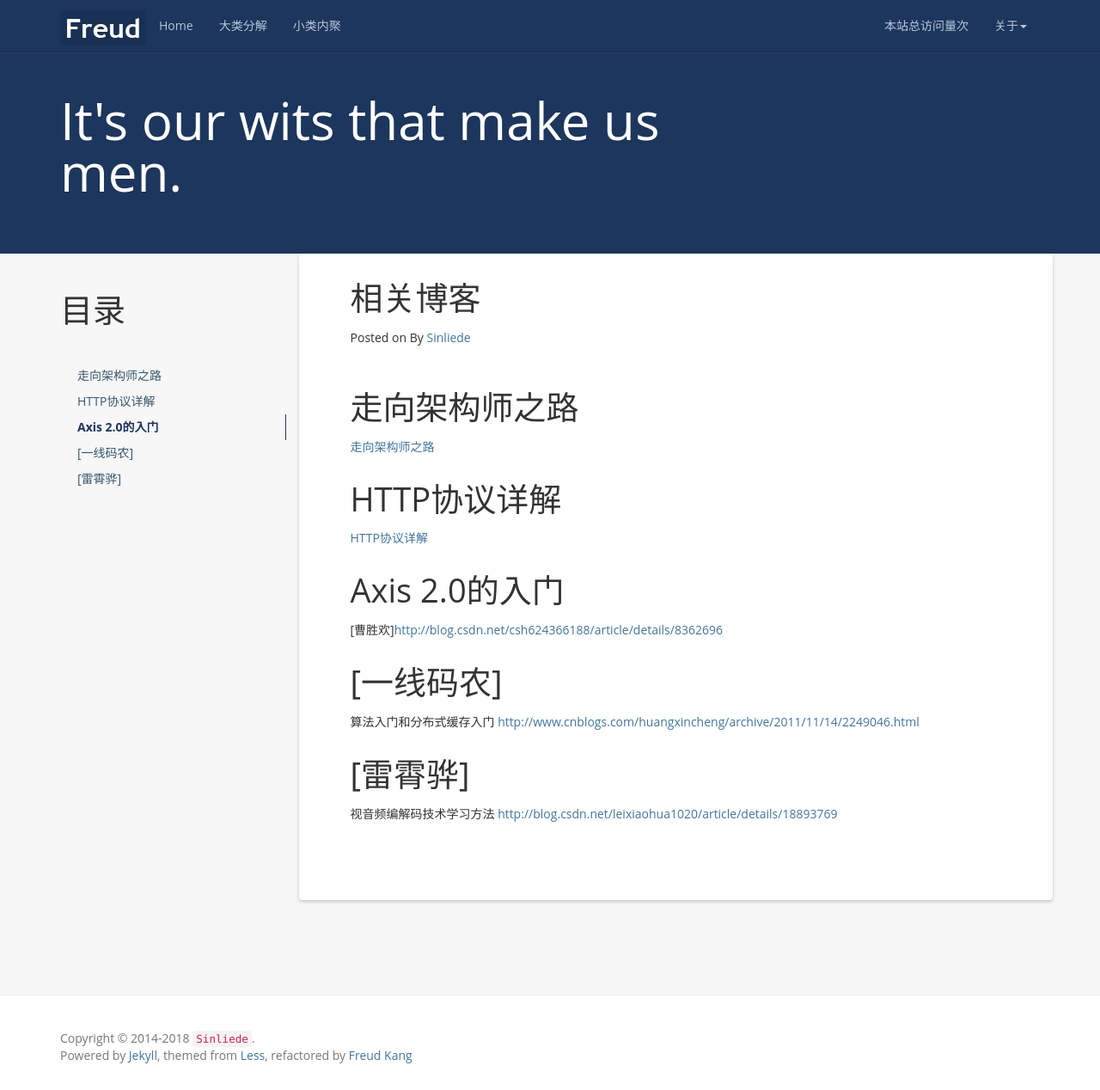
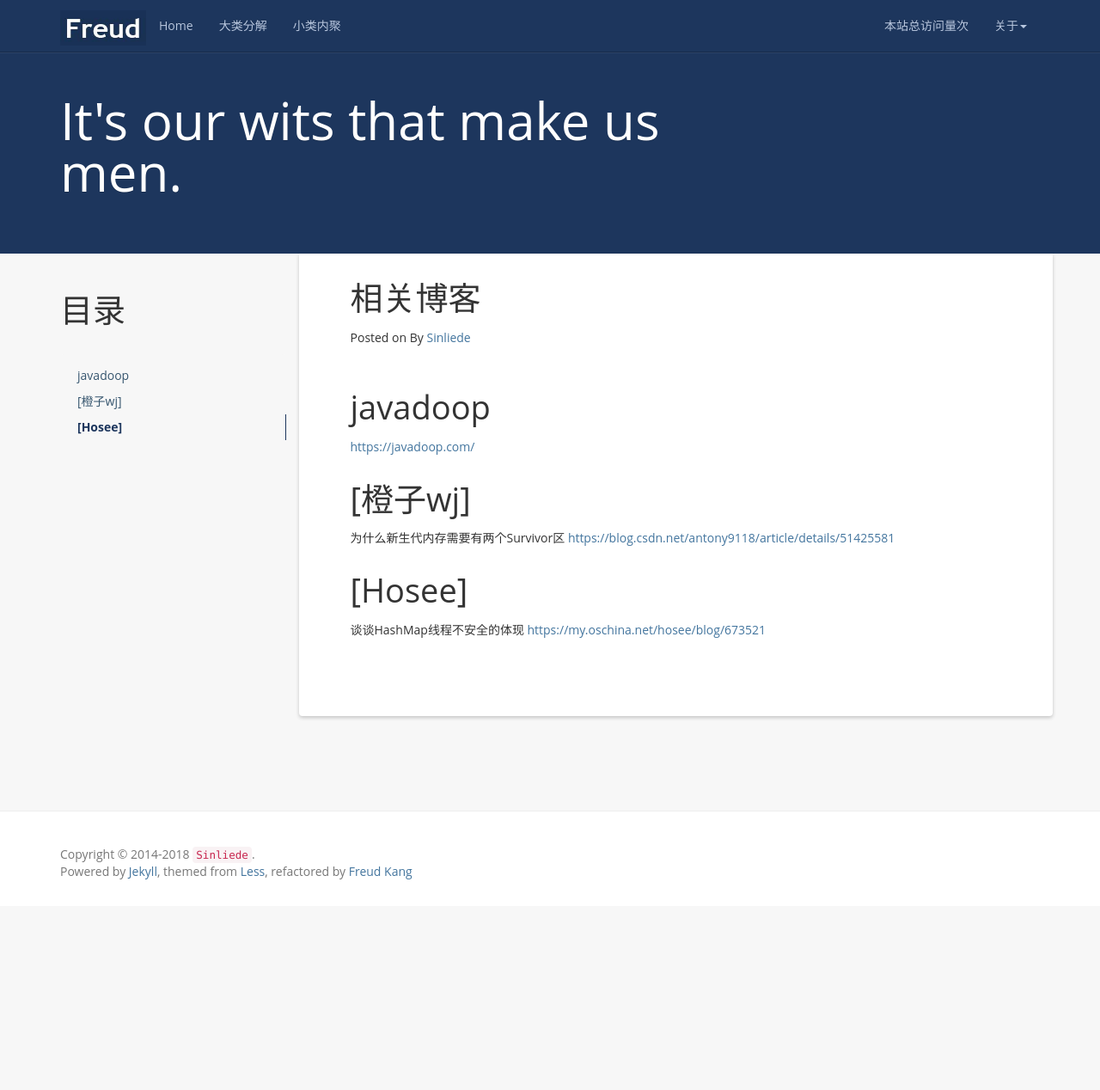
Before and after one commit to Sinliede/Sinliede.github.io, a Jekyll site: the page built from reference.md, in a window 1280 px wide and 1268 px high. Shown: the whole window at 86% size. Built offline with Jekyll 4.4.1, drawn with Linux system fonts in a browser that asks for light colours; nearby versions of some CDN libraries; Markdown is read by kramdown in place of the engine named in the settings; a script that is not in the unit is left out; comment, search, counter and statistics services are not loaded.

Commit message:
decorate blog

```diff
--- a/_includes/header.html
+++ b/_includes/header.html
@@ -32,11 +32,10 @@
             <li><a rel="nofollow" target="_blank" href="{{site.github}}">Github</a></li>
             <li><a rel="nofollow" target="_blank" href="{{site.resume_site}}">关于作者</a></li>
             <li><a rel="nofollow" href="{{ '/books' | prepend: site.baseurl }}">我的书单</a></li>
-            <li><a rel="nofollow" href="http://www.hifreud.com/domains/">域名管理</a></li>
             <li><a rel="nofollow" href="{{ '/reference' | prepend: site.baseurl }}">推荐博客</a></li>
             <li><a href="{{ '/feed.xml' | prepend: site.baseurl }}">RSS订阅</a></li>
             <li class="divider"></li>
-            <li><a rel="nofollow" target="_blank" href="https://github.com/luoyan35714/LessOrMore.git">本项目</a></li>
+            <li><a rel="nofollow" target="_blank" href="https://github.com/Sinliede/Sinliede.github.io.git">本项目</a></li>
           </ul>
         </li>
       </ul>
--- a/reference.md
+++ b/reference.md
@@ -8,24 +8,16 @@ permalink: /reference/
 {:toc}
 
 
-走向架构师之路
+javadoop
 =====================
-[走向架构师之路](http://blog.csdn.net/cutesource/article/details/4901506)
+[https://javadoop.com/](https://javadoop.com/)
 
-HTTP协议详解
+[橙子wj]
 =====================
-[HTTP协议详解](http://www.jmarshall.com/easy/http/)
+为什么新生代内存需要有两个Survivor区
+[https://blog.csdn.net/antony9118/article/details/51425581](https://blog.csdn.net/antony9118/article/details/51425581)
 
-Axis 2.0的入门
+[Hosee]
 =====================
-[曹胜欢][http://blog.csdn.net/csh624366188/article/details/8362696](http://blog.csdn.net/csh624366188/article/details/8362696)
-
-[一线码农]
-=====================
-算法入门和分布式缓存入门
-[http://www.cnblogs.com/huangxincheng/archive/2011/11/14/2249046.html](http://www.cnblogs.com/huangxincheng/archive/2011/11/14/2249046.html)
-
-[雷霄骅]
-=====================
-视音频编解码技术学习方法
-[http://blog.csdn.net/leixiaohua1020/article/details/18893769](http://blog.csdn.net/leixiaohua1020/article/details/18893769)
+谈谈HashMap线程不安全的体现
+[https://my.oschina.net/hosee/blog/673521](https://my.oschina.net/hosee/blog/673521)
```
Also changed, not shown: books.md (+4 -10 lines).
